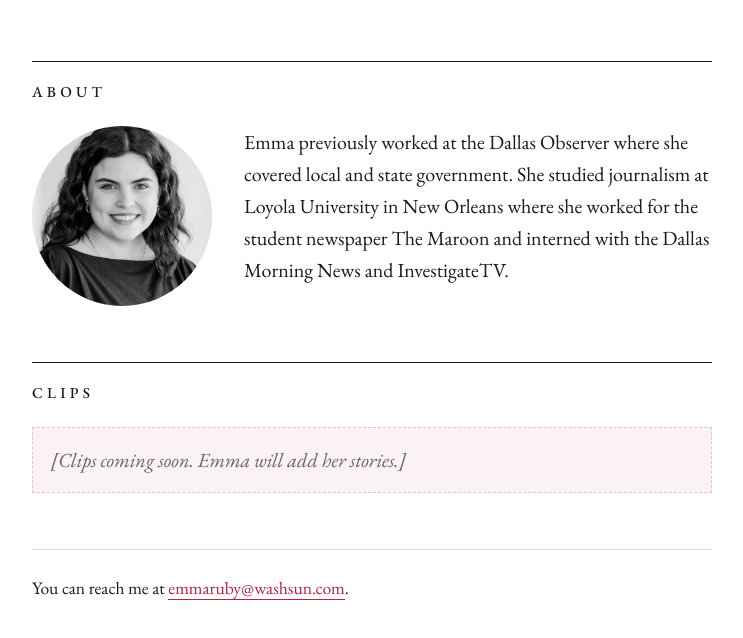
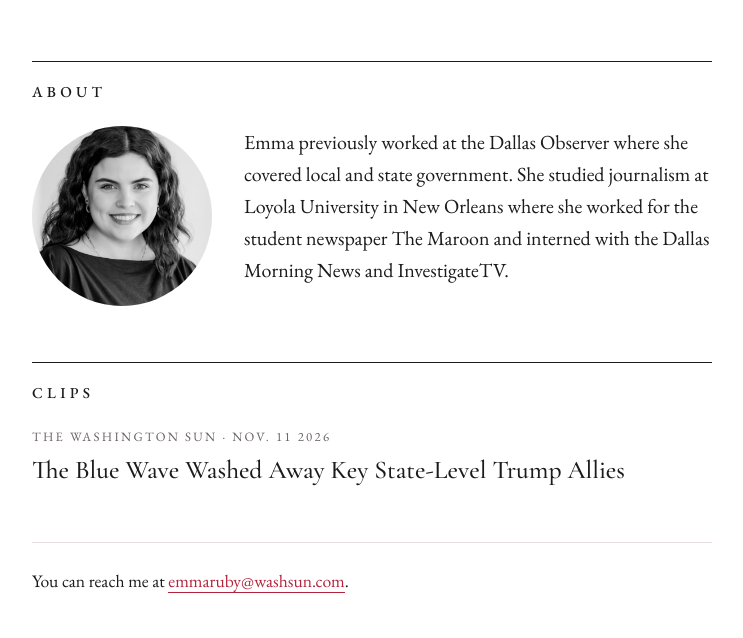
Before and after one commit to emmaruby32/Emma-site, a plain HTML site: page index.html in a window 1280 px wide. Shown: the part 246-884 px from the top of the page, without its empty margins (268-1011 px from the left). Drawn offline with nearby package versions, Linux system fonts and the light colour scheme.

Commit message:
Add clip: The Blue Wave Washed Away Key State-Level Trump Allies
Co-Authored-By: Claude Opus 5.5 <noreply@anthropic.com>
Claude-Session: https://claude.ai/code/session_01PhnXiqAzH2A2ezAjH9NfPH

```diff
--- a/index.html
+++ b/index.html
@@ -177,8 +177,12 @@
 
     <section id="clips">
       <h2>Clips</h2>
-      <!-- CLIPS GO HERE: waiting for Emma's stories -->
-      <p class="placeholder">[Clips coming soon. Emma will add her stories.]</p>
+      <ul class="clip-list">
+        <li class="clip">
+          <p class="clip-meta">The Washington Sun · Nov. 11 2026</p>
+          <h3 class="clip-headline"><a href="https://www.washingtonsun.com/campaigns/democrats-win-state-attorneys-general-offices-texas">The Blue Wave Washed Away Key State-Level Trump Allies</a></h3>
+        </li>
+      </ul>
     </section>
 
     <p class="contact">You can reach me at <a href="mailto:emmaruby@washsun.com">emmaruby@washsun.com</a>.</p>
```
